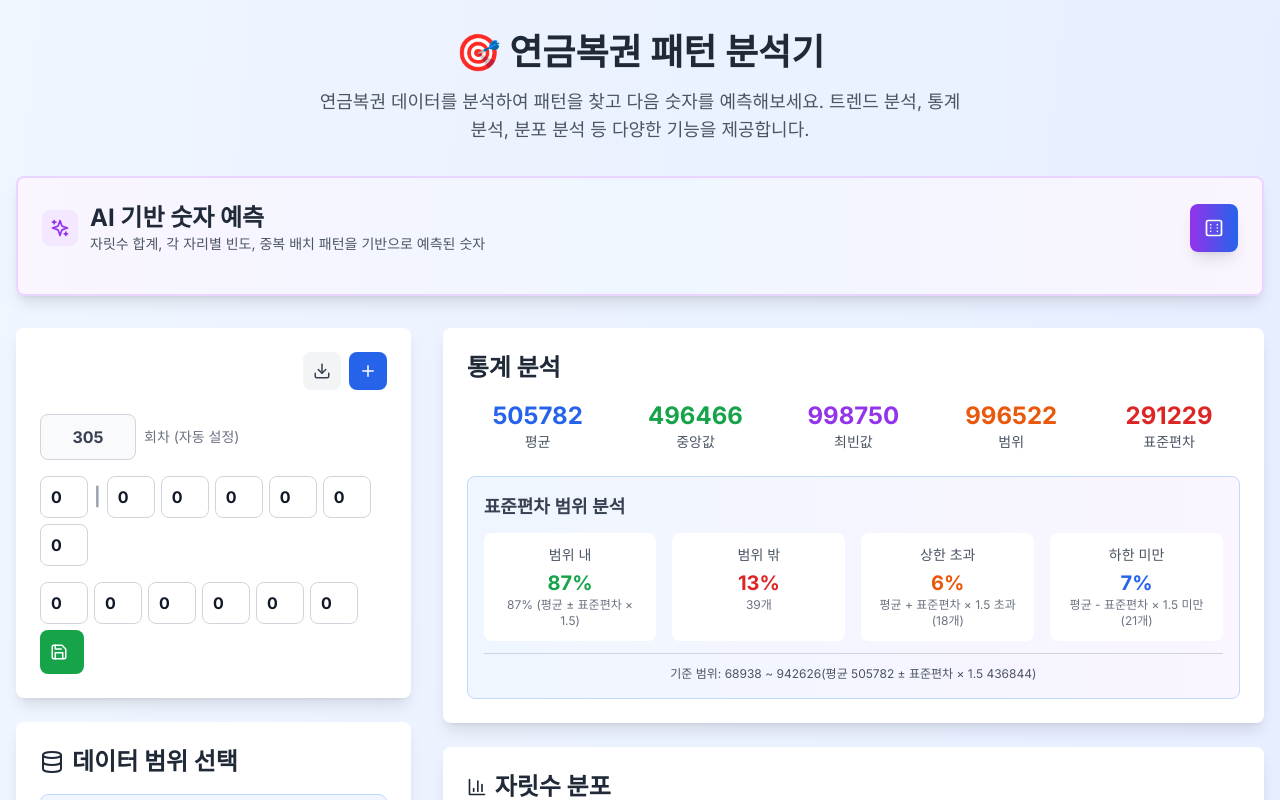
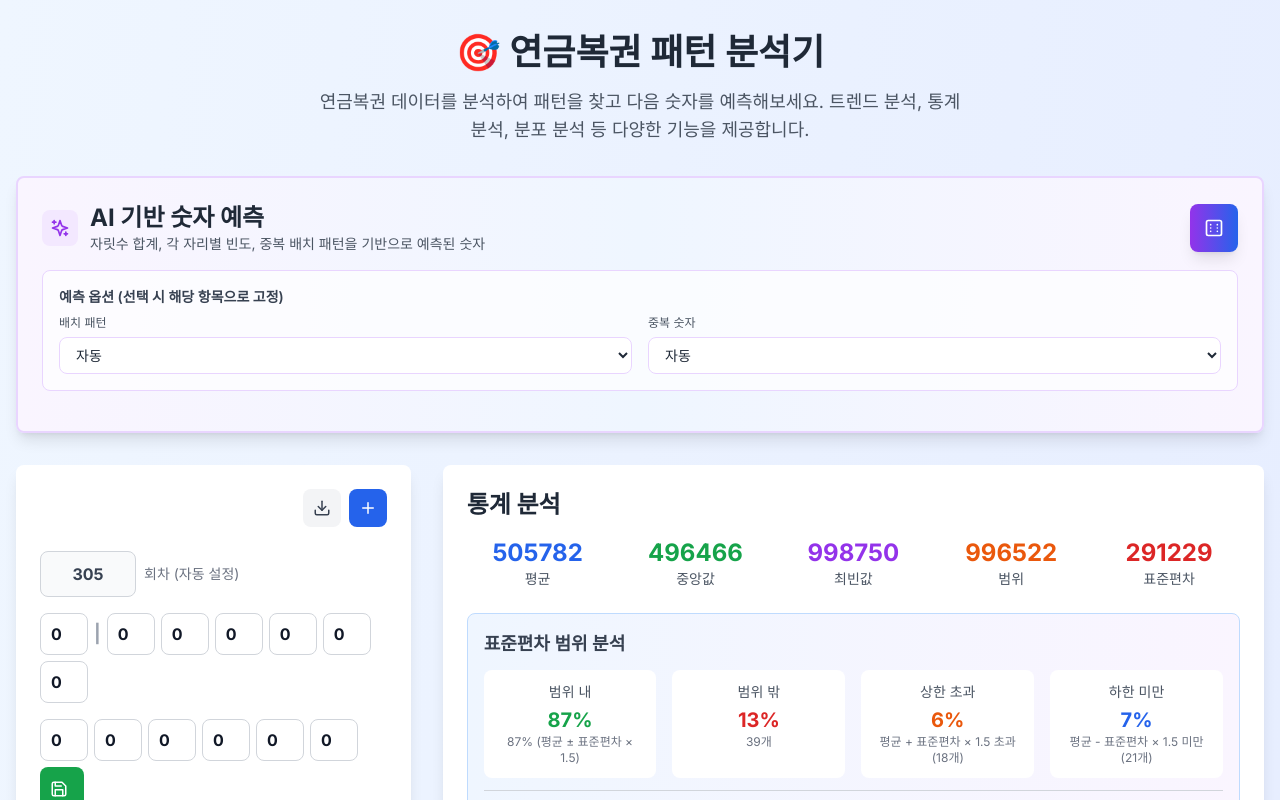
Before and after one commit to amourfou/lottery-analyzer, a Next.js app: page / in a window 1280 px wide. Shown: the top 800 px of the page. Built offline with nearby package versions, Linux system fonts and the light colour scheme.

Commit message:
패턴과 숫자 선택

```diff
--- a/src/components/PredictionGenerator.tsx
+++ b/src/components/PredictionGenerator.tsx
@@ -9,10 +9,19 @@ interface PredictionGeneratorProps {
   analyzedNumbers?: number[]; // 현재 분석에 사용된 숫자 배열 (보너스 포함 여부 반영)
 }
 
+export interface PredictionOptions {
+  /** 사용자가 선택한 배치 패턴 (예: 'OXXXXO'). null이면 자동(가중치 랜덤) */
+  selectedPattern?: string | null;
+  /** 사용자가 선택한 중복 숫자 (0~9). null이면 자동(가중치 랜덤) */
+  selectedDuplicateDigit?: number | null;
+}
+
 /**
  * 분석 결과를 기반으로 랜덤 숫자 생성
+ * @param options.selectedPattern - 지정 시 2개 중복 + 해당 배치 패턴으로 생성
+ * @param options.selectedDuplicateDigit - 지정 시 중복될 숫자로 사용
  */
-function generatePrediction(lotteryData: LotteryData[]): number[] {
+function generatePrediction(lotteryData: LotteryData[], options?: PredictionOptions): number[] {
   if (lotteryData.length === 0) {
     // 데이터가 없으면 완전 랜덤
     return Array.from({ length: 6 }, () => Math.floor(Math.random() * 10));
@@ -66,23 +75,30 @@ function generatePrediction(lotteryData: LotteryData[]): number[] {
     selectedFrequency = frequencies[Math.floor(Math.random() * frequencies.length)];
   }
 
-  // 배치 패턴을 고려한 숫자 생성 (1개 중복 패턴은 selectedFrequency가 2일 때만)
-  const usePositionPattern = selectedFrequency === 2 && Math.random() < 0.5 && positionPatternAnalysis.patternDetails.length > 0;
+  // 사용자가 배치 패턴을 지정했으면 2중복 + 배치 패턴 모드로 고정
+  const forcePattern = options?.selectedPattern != null && options.selectedPattern !== '';
+  const validPattern = forcePattern && positionPatternAnalysis.patternDetails.some(p => p.pattern === options!.selectedPattern);
+
+  // 배치 패턴을 고려한 숫자 생성 (1개 중복 패턴은 selectedFrequency가 2일 때만, 또는 사용자가 패턴 지정 시)
+  const usePositionPattern = (validPattern || (selectedFrequency === 2 && Math.random() < 0.5)) && positionPatternAnalysis.patternDetails.length > 0;
+  const effectiveFrequency = validPattern ? 2 : selectedFrequency;
 
   let generatedDigits: number[];
 
   if (usePositionPattern) {
     // 배치 패턴 기반 생성
+    let selectedPattern: string;
+    if (validPattern && options!.selectedPattern) {
+      selectedPattern = options!.selectedPattern;
+    } else {
       // 패턴 빈도를 가중치로 사용하는 룰렛 휠 방식 (빈도가 높을수록 더 잘 선택됨)
       const patternWeights = positionPatternAnalysis.patternDetails.map(p => ({
         pattern: p.pattern,
         weight: p.count
       }));
-
       const totalPatternWeight = patternWeights.reduce((sum, p) => sum + p.weight, 0);
       let patternRandom = Math.random() * totalPatternWeight;
-    let selectedPattern = patternWeights[0].pattern;
-
+      selectedPattern = patternWeights[0].pattern;
       for (const { pattern, weight } of patternWeights) {
         patternRandom -= weight;
         if (patternRandom <= 0) {
@@ -90,17 +106,21 @@ function generatePrediction(lotteryData: LotteryData[]): number[] {
           break;
         }
       }
+    }
 
-    // 중복될 숫자 선택 (1개 중복 숫자 빈도 순위 기반, 룰렛 휠 방식)
+    // 중복될 숫자 선택: 사용자 지정 또는 1개 중복 숫자 빈도 순위 기반 룰렛 휠
+    let duplicateDigit: number;
+    const userDigit = options?.selectedDuplicateDigit;
+    if (userDigit !== undefined && userDigit !== null && userDigit >= 0 && userDigit <= 9) {
+      duplicateDigit = userDigit;
+    } else {
       const singleDuplicateWeights = duplicateAnalysis.singleDuplicateDigitRanking.map(item => ({
         digit: parseInt(item.digit),
         weight: item.count
       }));
-
       const totalDuplicateWeight = singleDuplicateWeights.reduce((sum, d) => sum + d.weight, 0);
       let duplicateRandom = totalDuplicateWeight > 0 ? Math.random() * totalDuplicateWeight : Math.random() * 10;
-    let duplicateDigit = 0;
-
+      duplicateDigit = 0;
       if (singleDuplicateWeights.length > 0) {
         for (const { digit, weight } of singleDuplicateWeights) {
           duplicateRandom -= weight;
@@ -111,6 +131,7 @@ function generatePrediction(lotteryData: LotteryData[]): number[] {
         }
       } else {
         duplicateDigit = Math.floor(Math.random() * 10);
+      }
     }
 
     // 패턴에 따라 숫자 배치
@@ -169,7 +190,7 @@ function generatePrediction(lotteryData: LotteryData[]): number[] {
     }
   } else {
     // 중복 빈도에 따라 숫자 생성
-    if (selectedFrequency === 0) {
+    if (effectiveFrequency === 0) {
       // 중복 없음: 모든 숫자가 다름
       const usedDigits = new Set<number>();
       generatedDigits = [];
@@ -227,8 +248,12 @@ function generatePrediction(lotteryData: LotteryData[]): number[] {
       }
     } else {
       // selectedFrequency 개의 중복을 가지는 숫자 생성
-      // 중복될 숫자 선택 (각 자리별 빈도를 고려)
+      // 중복될 숫자 선택: 사용자 지정 또는 각 자리별 빈도 기반
       const duplicateDigit = (() => {
+        const userDigit = options?.selectedDuplicateDigit;
+        if (userDigit !== undefined && userDigit !== null && userDigit >= 0 && userDigit <= 9) {
+          return userDigit;
+        }
         const posData = positionFreq[0]; // 첫 번째 자리 기준으로 선택
         const weights: { digit: number; weight: number }[] = [];
 
@@ -254,7 +279,7 @@ function generatePrediction(lotteryData: LotteryData[]): number[] {
 
       // 중복 위치 선택
       const duplicatePositions = new Set<number>();
-      while (duplicatePositions.size < selectedFrequency) {
+      while (duplicatePositions.size < effectiveFrequency) {
         duplicatePositions.add(Math.floor(Math.random() * 6));
       }
 
@@ -436,6 +461,10 @@ export default function PredictionGenerator({ lotteryData, analyzedNumbers }: Pr
   const [transitionProbabilities, setTransitionProbabilities] = useState<number[]>([]); // 각 자리별 전이 확률
   const [lastRoundDigits, setLastRoundDigits] = useState<number[] | null>(null); // 직전 회차의 각 자리 숫자
   const [isGenerating, setIsGenerating] = useState(false);
+  /** 사용자 선택: 배치 패턴 (null = 자동) */
+  const [selectedPatternOption, setSelectedPatternOption] = useState<string | null>(null);
+  /** 사용자 선택: 중복 숫자 (null = 자동) */
+  const [selectedDuplicateDigitOption, setSelectedDuplicateDigitOption] = useState<number | null>(null);
 
   const handleGenerate = () => {
     setIsGenerating(true);
@@ -449,7 +478,10 @@ export default function PredictionGenerator({ lotteryData, analyzedNumbers }: Pr
 
       // 보너스 포함 여부에 관계없이, 현재 분석에 사용된 lotteryData를 그대로 사용
       // (lotteryData는 이미 현재 분석에 사용된 데이터이므로)
-      const numbers = generatePrediction(lotteryData);
+      const numbers = generatePrediction(lotteryData, {
+        selectedPattern: selectedPatternOption,
+        selectedDuplicateDigit: selectedDuplicateDigitOption
+      });
       const sum = numbers.reduce((s, n) => s + n, 0);
 
       // 생성된 숫자의 패턴 분석
@@ -659,6 +691,8 @@ export default function PredictionGenerator({ lotteryData, analyzedNumbers }: Pr
   }
 
   const sumAnalysis = analyzeDigitSum(lotteryData);
+  const positionPatternAnalysis = analyzeDuplicatePositionPatterns(lotteryData);
+  const duplicateAnalysisForOptions = analyzeDuplicatePatterns(lotteryData);
 
   return (
     <div className="bg-gradient-to-r from-purple-50 via-blue-50 to-purple-50 rounded-lg shadow-lg p-4 sm:p-6 mb-4 sm:mb-6 lg:mb-8 border-2 border-purple-200">
@@ -686,6 +720,45 @@ export default function PredictionGenerator({ lotteryData, analyzedNumbers }: Pr
             <Dice6 size={20} />
           )}
         </button>
+      </div>
+
+      {/* 배치 패턴 / 중복 숫자 선택 옵션 */}
+      <div className="mb-4 p-3 sm:p-4 bg-white/70 rounded-lg border border-purple-200">
+        <div className="text-xs sm:text-sm font-semibold text-gray-700 mb-2">예측 옵션 (선택 시 해당 항목으로 고정)</div>
+        <div className="grid grid-cols-1 sm:grid-cols-2 gap-3 sm:gap-4">
+          <div>
+            <label htmlFor="pattern-combo" className="block text-[10px] sm:text-xs text-gray-600 mb-1.5">배치 패턴</label>
+            <select
+              id="pattern-combo"
+              value={selectedPatternOption ?? ''}
+              onChange={(e) => setSelectedPatternOption(e.target.value === '' ? null : e.target.value)}
+              className="w-full px-3 py-2 rounded-lg border border-purple-200 bg-white text-sm font-medium text-gray-800 focus:ring-2 focus:ring-purple-500 focus:border-purple-500"
+            >
+              <option value="">자동</option>
+              {positionPatternAnalysis.patternDetails.map((p) => (
+                <option key={p.pattern} value={p.pattern} title={`${p.count}회, ${p.percentage.toFixed(1)}%`}>
+                  {p.pattern} ({p.count}회)
+                </option>
+              ))}
+            </select>
+          </div>
+          <div>
+            <label htmlFor="digit-combo" className="block text-[10px] sm:text-xs text-gray-600 mb-1.5">중복 숫자</label>
+            <select
+              id="digit-combo"
+              value={selectedDuplicateDigitOption !== null ? String(selectedDuplicateDigitOption) : ''}
+              onChange={(e) => setSelectedDuplicateDigitOption(e.target.value === '' ? null : parseInt(e.target.value, 10))}
+              className="w-full px-3 py-2 rounded-lg border border-purple-200 bg-white text-sm font-medium text-gray-800 focus:ring-2 focus:ring-purple-500 focus:border-purple-500"
+            >
+              <option value="">자동</option>
+              {duplicateAnalysisForOptions.singleDuplicateDigitRanking.map((item) => (
+                <option key={item.digit} value={item.digit} title={`${item.count}회`}>
+                  {item.digit} ({item.count}회)
+                </option>
+              ))}
+            </select>
+          </div>
+        </div>
       </div>
 
       {predictedNumbers && (
```
Lines whose indentation alone changed are shown as unchanged.
